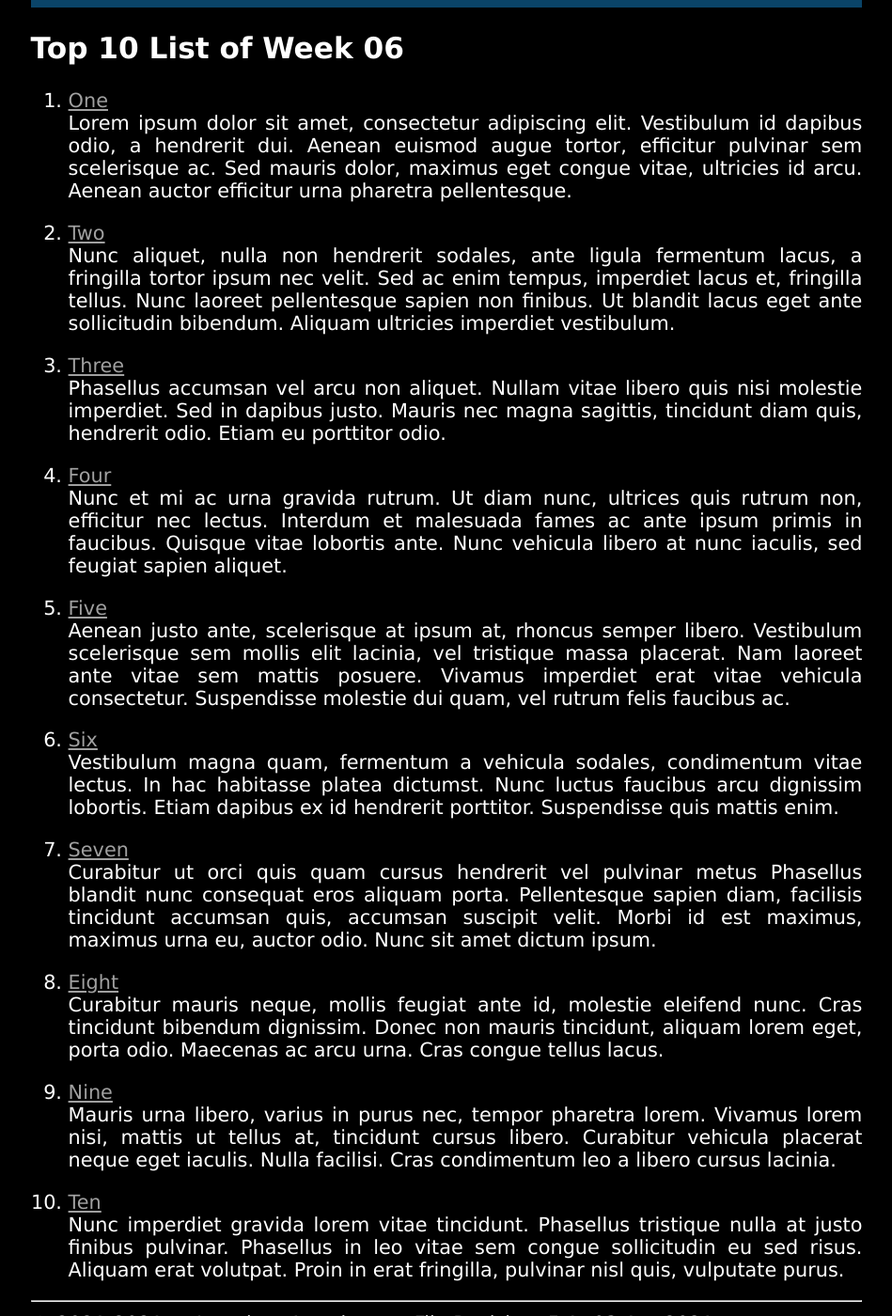
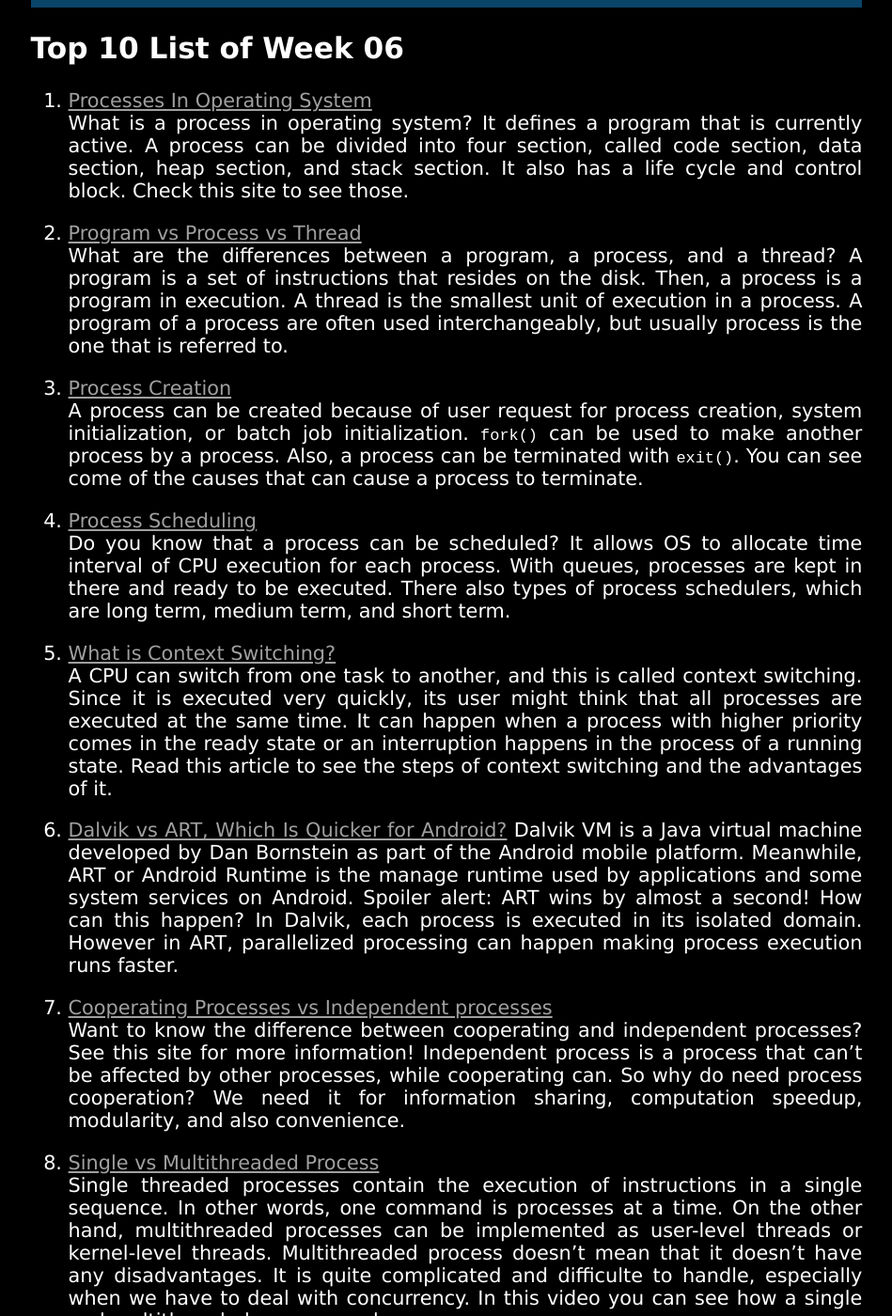
Before and after one commit to HardJoe/os211, a Jekyll site: the page built from w06.md, in a window 1280 px wide and 1400 px high, scrolled down 202 px. Shown: the whole window at 94% size, without its empty margins (165-1114 px from the left). Built offline with Jekyll 4.4.1, drawn with Linux system fonts in a browser that asks for light colours; our own code applies the rules of GitHub Pages for plain Markdown files; some of the changed text lies outside the part shown.

Commit message:
Add W06 Top 10 list and log

```diff
--- a/_config.yml
+++ b/_config.yml
@@ -1,5 +1,5 @@
 title:       "Operating Systems 2021-1 (OS211)"
-version:     "5.1--03-Apr-2021"
+version:     "6.1--17-Apr-2021"
 copyright:   "2021-2021"
 description: >-
   Gas mengmantap!
--- a/w06.md
+++ b/w06.md
@@ -5,72 +5,64 @@ permalink: /W06/
 
 # Top 10 List of Week 06
 
-1. [One](https://en.wikipedia.org/wiki/1)<br>
-Lorem ipsum dolor sit amet, consectetur adipiscing elit.
-Vestibulum id dapibus odio, a hendrerit dui.
-Aenean euismod augue tortor, efficitur pulvinar sem scelerisque ac.
-Sed mauris dolor, maximus eget congue vitae, ultricies id arcu.
-Aenean auctor efficitur urna pharetra pellentesque.
+1. [Processes In Operating System](https://www.thedailyprogrammer.com/2016/08/processes-in-operating-system.html)<br>
+What is a process in operating system?
+It defines a program that is currently active.
+A process can be divided into four section, called code section, data section, heap section, and stack section.
+It also has a life cycle and control block. Check this site to see those.
 
-2. [Two](https://en.wikipedia.org/wiki/2)<br>
-Nunc aliquet, nulla non hendrerit sodales, ante ligula fermentum lacus, a fringilla tortor ipsum nec velit.
-Sed ac enim tempus, imperdiet lacus et, fringilla tellus.
-Nunc laoreet pellentesque sapien non finibus.
-Ut blandit lacus eget ante sollicitudin bibendum.
-Aliquam ultricies imperdiet vestibulum.
+2. [Program vs Process vs Thread](https://www.educative.io/courses/java-multithreading-for-senior-engineering-interviews/m2G48X18NDO)<br>
+What are the differences between a program, a process, and a thread?
+A program is a set of instructions that resides on the disk.
+Then, a process is a program in execution.
+A thread is the smallest unit of execution in a process.
+A program of a process are often used interchangeably, but usually process is the one that is referred to.
 
-3. [Three](https://en.wikipedia.org/wiki/3)<br>
-Phasellus accumsan vel arcu non aliquet.
-Nullam vitae libero quis nisi molestie imperdiet.
-Sed in dapibus justo.
-Mauris nec magna sagittis, tincidunt diam quis, hendrerit odio.
-Etiam eu porttitor odio.
+3. [Process Creation](https://www.tutorialspoint.com/process-creation-vs-process-termination-in-operating-system)<br>
+A process can be created because of user request for process creation, system initialization, or batch job initialization. `fork()` can be used to make another process by a process.
+Also, a process can be terminated with `exit()`. You can see come of the causes that can cause a process to terminate.
 
-4. [Four](https://en.wikipedia.org/wiki/4)<br>
-Nunc et mi ac urna gravida rutrum.
-Ut diam nunc, ultrices quis rutrum non, efficitur nec lectus.
-Interdum et malesuada fames ac ante ipsum primis in faucibus.
-Quisque vitae lobortis ante.
-Nunc vehicula libero at nunc iaculis, sed feugiat sapien aliquet.
+4. [Process Scheduling](https://www.guru99.com/process-scheduling.html)<br>
+Do you know that a process can be scheduled?
+It allows OS to allocate time interval of CPU execution for each process.
+With queues, processes are kept in there and ready to be executed.
+There also types of process schedulers, which are long term, medium term, and short term.
 
-5. [Five](https://en.wikipedia.org/wiki/5)<br>
-Aenean justo ante, scelerisque at ipsum at, rhoncus semper libero.
-Vestibulum scelerisque sem mollis elit lacinia, vel tristique massa placerat.
-Nam laoreet ante vitae sem mattis posuere.
-Vivamus imperdiet erat vitae vehicula consectetur.
-Suspendisse molestie dui quam, vel rutrum felis faucibus ac.
+5. [What is Context Switching?](https://afteracademy.com/blog/what-is-context-switching-in-operating-system)<br>
+A CPU can switch from one task to another, and this is called context switching.
+Since it is executed very quickly, its user might think that all processes are executed at the same time.
+It can happen when a process with higher priority comes in the ready state or an interruption happens in the process of a running state.
+Read this article to see the steps of context switching and the advantages of it.
 
-6. [Six](https://en.wikipedia.org/wiki/6)<br>
-Vestibulum magna quam, fermentum a vehicula sodales, condimentum vitae lectus.
-In hac habitasse platea dictumst.
-Nunc luctus faucibus arcu dignissim lobortis.
-Etiam dapibus ex id hendrerit porttitor.
-Suspendisse quis mattis enim.
+6. [Dalvik vs ART, Which Is Quicker for Android?](https://youtu.be/Y1BesOlQb8c)
+Dalvik VM is a Java virtual machine developed by Dan Bornstein as part of the Android mobile platform.
+Meanwhile, ART or Android Runtime is the manage runtime used by applications and some system services on Android.
+Spoiler alert: ART wins by almost a second!
+How can this happen?
+In Dalvik, each process is executed in its isolated domain.
+However in ART, parallelized processing can happen making process execution runs faster.
 
-7. [Seven](https://en.wikipedia.org/wiki/7)<br>
-Curabitur ut orci quis quam cursus hendrerit vel pulvinar metus
-Phasellus blandit nunc consequat eros aliquam porta.
-Pellentesque sapien diam, facilisis tincidunt accumsan quis, accumsan suscipit velit.
-Morbi id est maximus, maximus urna eu, auctor odio.
-Nunc sit amet dictum ipsum.
+7. [Cooperating Processes vs Independent processes](https://bitsofcomputer.blogspot.com/2016/01/cooperatingprocess.html)<br>
+Want to know the difference between cooperating and independent processes? See this site for more information!
+Independent process is a process that can't be affected by other processes, while cooperating can.
+So why do need process cooperation?
+We need it for information sharing, computation speedup, modularity, and also convenience.
 
-8. [Eight](https://en.wikipedia.org/wiki/8)<br>
-Curabitur mauris neque, mollis feugiat ante id, molestie eleifend nunc.
-Cras tincidunt bibendum dignissim.
-Donec non mauris tincidunt, aliquam lorem eget, porta odio.
-Maecenas ac arcu urna.
-Cras congue tellus lacus.
+8. [Single vs Multithreaded Process](https://youtu.be/oqrrlyK94PI)<br>
+Single threaded processes contain the execution of instructions in a single sequence. In other words, one command is processes at a time.
+On the other hand, multithreaded processes can be implemented as user-level threads or kernel-level threads.
+Multithreaded process doesn't mean that it doesn't have any disadvantages.
+It is quite complicated and difficulte to handle, especially when we have to deal with concurrency.
+In this video you can see how a single and multithreaded process work.
 
-9. [Nine](https://en.wikipedia.org/wiki/9)<br>
-Mauris urna libero, varius in purus nec, tempor pharetra lorem.
-Vivamus lorem nisi, mattis ut tellus at, tincidunt cursus libero.
-Curabitur vehicula placerat neque eget iaculis.
-Nulla facilisi.
-Cras condimentum leo a libero cursus lacinia.
+9. [Getting started in Multicore Programming](https://www.embedded.com/getting-started-with-multicore-programming-part-1/)<br>
+Ever heard of multicore programming?
+Multicore programming helps to create concurrent systems for deployment on multicore processor and multiprocessor systems.
+A multicore processor system is basically a single processor with multiple execution cores in one chip. It has multiple processors on the motherboard or chip.
+In this article, you can learn how to program with shared memory platform and decompose a program into parallel regions to speed up your computing process.
 
-10. [Ten](https://en.wikipedia.org/wiki/10)<br>
-Nunc imperdiet gravida lorem vitae tincidunt.
-Phasellus tristique nulla at justo finibus pulvinar.
-Phasellus in leo vitae sem congue sollicitudin eu sed risus.
-Aliquam erat volutpat.
-Proin in erat fringilla, pulvinar nisl quis, vulputate purus.
+10. [Multithreading Models in Operating System](https://binaryterms.com/multithreading-models-in-operating-system.html)<br>
+Multithreading models maps user threads to kernel threads.
+Just like in database entity relationships, there are three types of models, which are many to one, one to one, and many to many.
+For example for many to one model, more than one user thread in user space scheduler are mapped to one kernel thread in its kernel space.
+There are also many variations of these models, comprising the two level multithreading model.
```
Also changed, not shown: TXT/mylog.txt (+16 -0 lines), 6 other files.
